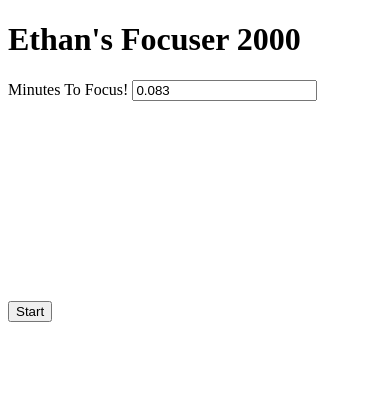
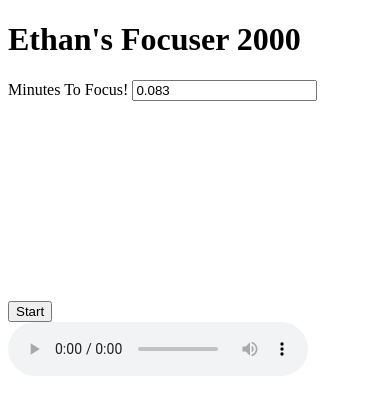
Before and after one commit to kevinvile/kevinvile.github.io, a plain HTML site: page ethan/index.html in a window 390 px wide. Drawn offline with Linux system fonts and the light colour scheme.

Commit message:
changing audio for mobile

```diff
--- a/ethan/index.html
+++ b/ethan/index.html
@@ -25,6 +25,7 @@
 
 <button id='stop'>Stop</button>
 <button id='start'>Start</button>
+<audio src="audio/railroad_crossing_bell.mp3" controls="none" id="myaudio" />
 <script type='text/javascript' src='js/bundle.js'></script>
 </body>
 </html>
--- a/ethan/js/bundle.js
+++ b/ethan/js/bundle.js
@@ -48,7 +48,7 @@
 	var startTimestamp;
 	var checkSeconds = 0.1;
 	var maxSeconds = 5;
-	var audio = new Audio('audio/railroad_crossing_bell.mp3');
+	var audio = document.getElementById('myaudio'); //new Audio('audio/railroad_crossing_bell.mp3');
 
 	audio.addEventListener('ended', function () {
 		audio.play();
```
Also changed, not shown: 1 other file.
